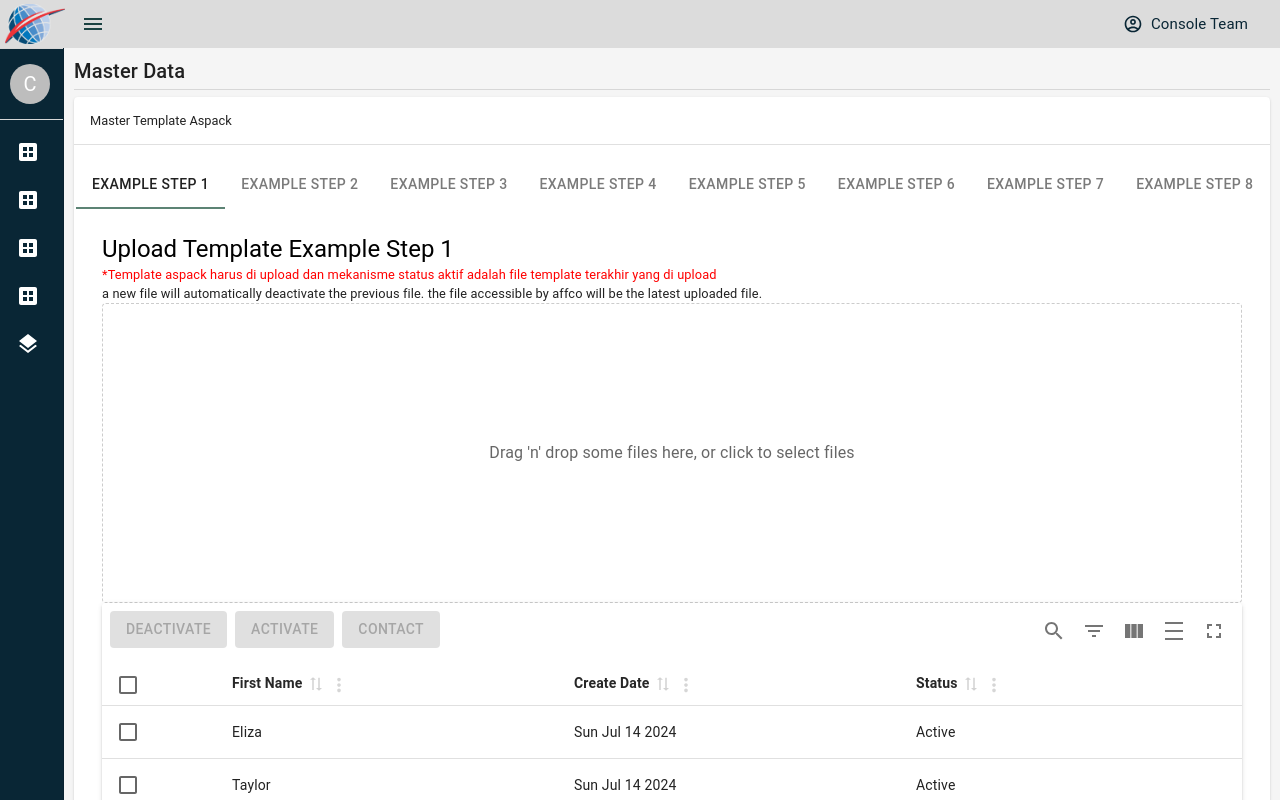
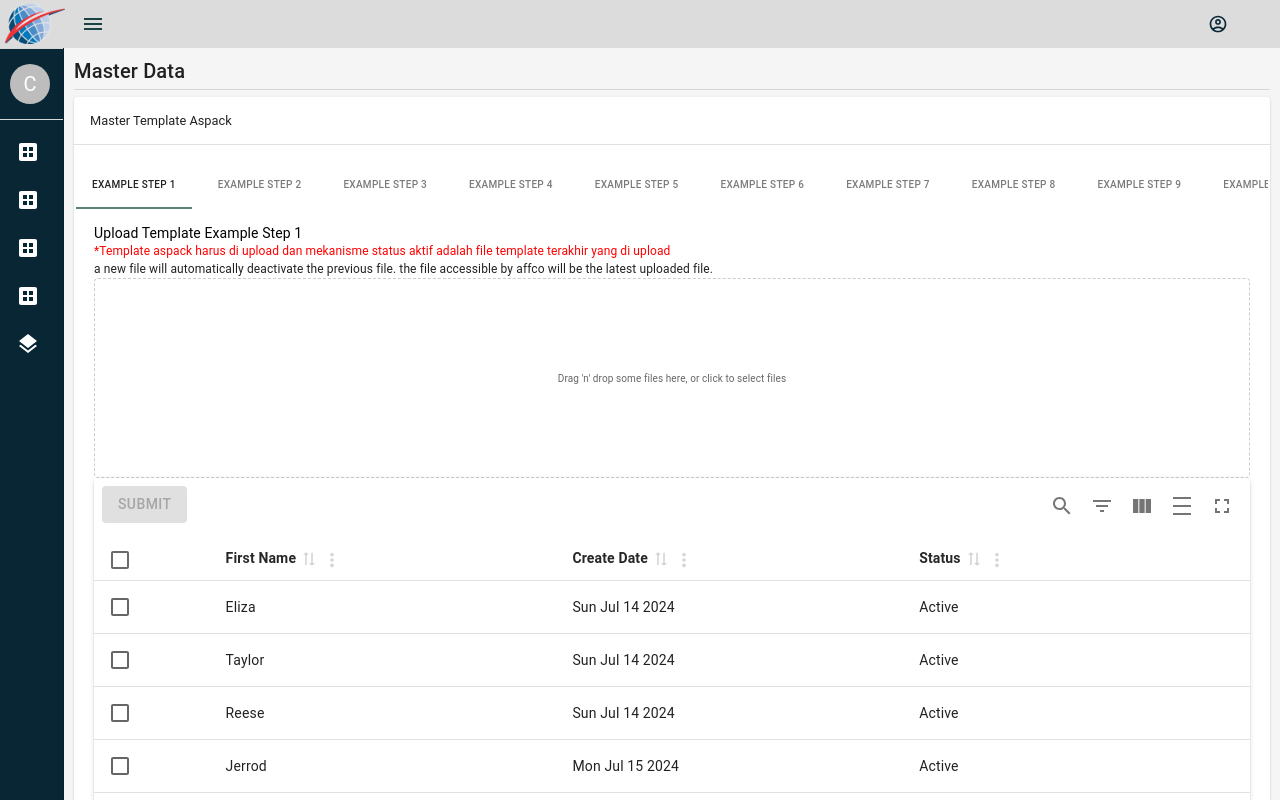
Before and after one commit to joshualouis00/ProjectASPACK, a React (Create React App) app: page /Dashboard in a window 1280 px wide. Built offline with nearby package versions, Linux system fonts and the light colour scheme.

Commit message:
Update Login Security

```diff
--- a/package.json
+++ b/package.json
@@ -14,6 +14,7 @@
     "@types/node": "^16.18.98",
     "@types/react": "^18.3.3",
     "@types/react-dom": "^18.3.0",
+    "bcrypt-ts": "^5.0.2",
     "lodash": "^4.17.21",
     "marked": "^12.0.2",
     "material-react-table": "^2.13.0",
@@ -60,6 +61,7 @@
     "axios-cache-interceptor": "^1.5.3",
     "date-fns": "^3.6.0",
     "dayjs": "^1.11.11",
+    "jwt-decode": "^4.0.0",
     "luxon": "^3.4.4",
     "moment": "^2.30.1",
     "pokenode-ts": "^1.20.0",
--- a/src/App.tsx
+++ b/src/App.tsx
@@ -29,12 +29,10 @@ import AccountCircleOutlinedIcon from "@mui/icons-material/AccountCircleOutlined
 import MasterTemplate from "./Pages/MasterTemplate";
 import PageWrapper from "./Component/PageWrapper";
 import Login from "./Pages/Login";
-import { useState } from "react";
 import MstUserAffco from "./Pages/MstUserAffco";
 import AccordionWrapper from "./Component/AccordionWrapper";
 import MstWorkflow from "./Pages/MasterWorkflow";
 import WelcomePage from "./Pages/Welcome";
-import {useUser} from "./GlobalUsers/UserContext";
 
 const drawerWidth: number = 250;
 
@@ -108,8 +106,8 @@ const defaultTheme = createTheme();
 function App() {
   const { open, setOpen } = UseToggleSidebar();
   const [anchorEl, setAnchorEl] = React.useState<null | HTMLElement>(null);
-  const { user } = useUser();
   const openMenu = Boolean(anchorEl);
+  const username = localStorage.getItem("username");
 
   const handleClick = (event: React.MouseEvent<HTMLElement>) => {
     setAnchorEl(event.currentTarget);
@@ -191,7 +189,7 @@ function App() {
                         fontSize: "15px",
                       }}
                     >
-                      {"Console Team"}
+                      {username}
                     </Typography>
                   </Button>
                   <Menu
@@ -260,7 +258,7 @@ function App() {
                         alt="Profile Picture"
                         sx={{ width: 40, height: 40 }}
                       >
-                        {user?.vusername?.charAt(0) || "C"}
+                        {"C"}
                       </Avatar>
                     </Grid>
                     <Grid
@@ -277,7 +275,7 @@ function App() {
                       </Grid>
                       <Grid item xs={12}>
                         <Typography sx={{ fontSize: "18px" }}>
-                          {user?.vrole || "Console Team"}
+                           {username}
                         </Typography>
                       </Grid>
                     </Grid>
--- a/src/Component/CustomTabPanel.tsx
+++ b/src/Component/CustomTabPanel.tsx
@@ -23,15 +23,15 @@ const TabContent = (props: ITabContent) => {
       maxWidth="xl"
       sx={{ pl: "2px !important", pr: "2px !important" }}
     >
-      <Typography variant="h5" color="initial">
+      <Typography variant="h4" color="initial" sx={{fontSize: "14px"}}>
         {"Upload Template " + props.label}
       </Typography>
-      <Typography sx={{ color: "red", fontSize: "0.8rem" }}>
+      <Typography sx={{ color: "red", fontSize: "12px" }}>
         {
           "*Template aspack harus di upload dan mekanisme status aktif adalah file template terakhir yang di upload"
         }
       </Typography>
-      <Typography sx={{ fontSize: "0.8rem" }}>
+      <Typography sx={{ fontSize: "12px" }}>
         {
           "a new file will automatically deactivate the previous file. the file accessible by affco will be the latest uploaded file."
         }
@@ -42,7 +42,7 @@ const TabContent = (props: ITabContent) => {
           border: "0.5px dashed #ccc",
           borderRadius: "4px",
           padding: "20px",
-          height: "300px",
+          height: "200px",
           textAlign: "center",
           cursor: "pointer",
           display: "flex",
@@ -51,7 +51,7 @@ const TabContent = (props: ITabContent) => {
         }}
       >
         <input {...getInputProps()} />
-        <Typography color="textSecondary">
+        <Typography color="textSecondary" sx={{ fontSize: "10px" }}>
           Drag 'n' drop some files here, or click to select files
         </Typography>
       </Box>
--- a/src/Component/TableComponent/MaterialTableUploadTemplate.tsx
+++ b/src/Component/TableComponent/MaterialTableUploadTemplate.tsx
@@ -32,17 +32,6 @@ export const AppTable = () => (
     data={data}
     enableRowSelection
     renderTopToolbarCustomActions={({ table }) => {
-      const handleDeactivate = () => {
-        table.getSelectedRowModel().flatRows.map((row) => {
-          alert('deactivating ' + row.original.firstName);
-        });
-      };
-
-      const handleActivate = () => {
-        table.getSelectedRowModel().flatRows.map((row) => {
-          alert('activating ' + row.original.firstName);
-        });
-      };
 
       const handleContact = () => {
         table.getSelectedRowModel().flatRows.map((row) => {
@@ -53,28 +42,12 @@ export const AppTable = () => (
       return (
         <div style={{ display: 'flex', gap: '0.5rem' }}>
           <Button
-            color="error"
-            disabled={table.getSelectedRowModel().flatRows.length === 0}
-            onClick={handleDeactivate}
-            variant="contained"
-          >
-            Deactivate
-          </Button>
-          <Button
-            color="success"
-            disabled={table.getSelectedRowModel().flatRows.length === 0}
-            onClick={handleActivate}
-            variant="contained"
-          >
-            Activate
-          </Button>
-          <Button
             color="info"
             disabled={table.getSelectedRowModel().flatRows.length === 0}
             onClick={handleContact}
             variant="contained"
           >
-            Contact
+            Submit
           </Button>
         </div>
       );
--- a/src/GlobalUsers/UserContext.tsx
+++ /dev/null
@@ -1,41 +0,0 @@
-import React, { createContext, useState, useContext, ReactNode } from "react";
-
-interface User {
-    vuserid: string;
-    vldap?: string;
-    bloginmode?: boolean;
-    vusername?: string;
-    vpassword?: string;
-    vaffcoid?: string;
-    vrole?: string;
-    bactive?: boolean;
-    vcrea?: string;
-    dcrea?: Date;
-    vmodi?: string;
-    dmodi?: Date;
-}
-
-interface UserContextProps {
-    user: User | null;
-    setUser: React.Dispatch<React.SetStateAction<User | null>>;
-}
-
-const UserContext = createContext<UserContextProps | undefined>(undefined);
-
-export const UserProvider: React.FC<{ children: ReactNode }> = ({ children }) => {
-    const [user, setUser] = useState<User | null>(null);
-
-    return (
-        <UserContext.Provider value={{user, setUser}}>
-            {children}
-        </UserContext.Provider>
-    );
-}
-
-export const useUser = (): UserContextProps => {
-    const context = useContext(UserContext);
-    if (!context) {
-        throw new Error("User must be used within a UserProvider");
-    }
-    return context;
-}
--- a/src/Pages/Login.tsx
+++ b/src/Pages/Login.tsx
@@ -16,42 +16,49 @@ import UseToggleSidebar from "../CommonHandler/UseToggleSidebar";
 import { createTheme, ThemeProvider } from "@mui/material/styles";
 import { useNavigate } from "react-router-dom";
 import axios from "axios";
-import {useUser} from "../GlobalUsers/UserContext";
+import { jwtDecode, JwtPayload } from "jwt-decode";
+import { hash } from "bcrypt-ts";
 
 const theme = createTheme();
 
+interface CustomJwtPayload extends JwtPayload {
+  VNAMEUSR: string;
+}
+
 const Login: React.FC = () => {
-  const [email, setEmail] = useState<string>("");
+  const [username, setUsername] = useState<string>("");
   const [password, setPassword] = useState<string>("");
-  const [role, setRole] = useState<string>("");
   const [error, setError] = useState<string>("");
   const navigate = useNavigate();
-  const { setUser } = useUser();
 
   const handleSubmit = async (event: React.FormEvent<HTMLFormElement>) => {
     event.preventDefault();
 
-    if (!email || !password) {
-      setError("Email and password are required");
+    if (!username || !password) {
+      setError("Username and password are required");
       return;
     }
 
     try {
-      const resp = await axios.post("https://localhost:44338/api/Auth/Login", {
-        email,
-        password,
-        role
+      // Hash the password before sending it to the server
+      const hashedPassword = await hash(password, 8);
+
+      const resp = await axios.post("http://10.194.235.103:9020/api/Auth/Login", {
+        username,
+        password: hashedPassword,
       });
 
-      console.log("Role " + role);
+      const { token, user } = resp.data;
+      const decode = jwtDecode<CustomJwtPayload>(token);
+      const userName = decode.VNAMEUSR; // Properti kustom dari token decoded
+      console.log("Data : ", resp.data);
+      console.log("Decode : ", decode);
 
-      const { token, user } = resp.data;
-      console.log("Token", token);
       if (token) {
         localStorage.setItem("token", token);
-        setError("");
-        setUser(user); // Assuming user data contains role and email
-        // navigate("/Welcome");
+        localStorage.setItem("username", userName);
+        localStorage.setItem("password", password);
+        // navigate("/welcome");
         // window.location.reload();
       } else {
         setError("Token not found in response");
@@ -66,13 +73,12 @@ const Login: React.FC = () => {
     setOpen(true);
   };
 
-
   //Style
   const paperStyle = {
     padding: "10px",
-    height: "65vh",
+    height: "58vh",
     width: 350,
-    margin: "20px auto",
+    margin: "50px auto",
   };
   const btnstyle = { margin: "8px 0" };
 
@@ -94,7 +100,7 @@ const Login: React.FC = () => {
               variant="square"
               sx={{ height: "45px", width: "200px", ml: "5px" }}
             ></Avatar>
-            <Typography component="h5" variant="h5" sx={{mt: "1px"}}>
+            <Typography component="h5" variant="h5" sx={{ mt: "1px" }}>
               Login
             </Typography>
             <Box
@@ -104,20 +110,19 @@ const Login: React.FC = () => {
               sx={{ mt: 0.5 }}
             >
               <TextField
-                margin="normal"
-                //required
+                margin="dense"
                 fullWidth
                 id="username"
                 label="Username"
                 name="username"
                 autoComplete="username"
                 autoFocus
-                value={email}
-                onChange={(e) => setEmail(e.target.value)}
+                value={username}
+                onChange={(e) => setUsername(e.target.value)}
+                size="medium"
               />
               <TextField
-                margin="normal"
-                //required
+                margin="dense"
                 fullWidth
                 name="password"
                 label="Password"
@@ -127,20 +132,6 @@ const Login: React.FC = () => {
                 value={password}
                 onChange={(e) => setPassword(e.target.value)}
               />
-              {/* Test Role */}
-              {/* <TextField
-                margin="normal"
-                //required
-                fullWidth
-                hidden
-                name="role"
-                label="role"
-                type="role"
-                id="role"
-                autoComplete="current-role"
-                value={role}
-                onChange={(e) => setRole(e.target.value)}
-              /> */}
               <Grid container direction="row" alignItems="center">
                 <Grid item>
                   <Typography
@@ -187,6 +178,7 @@ const Login: React.FC = () => {
                 onClick={toggleDrawer}
                 sx={{ mt: 1, mb: 1 }}
                 style={btnstyle}
+                size="medium"
               >
                 Sign In
               </Button>
--- a/src/Pages/MasterTemplate.tsx
+++ b/src/Pages/MasterTemplate.tsx
@@ -25,7 +25,7 @@ function TabPanel(props: TabPanelProps) {
       {...other}
     >
       {value === index && (
-        <Box sx={{ p: 3 }}>
+        <Box sx={{ p: 2 }}>
           <Typography>{children}</Typography>
         </Box>
       )}
@@ -66,12 +66,24 @@ const MasterTemplate = () => {
       textColor="inherit"
       variant="scrollable"
       aria-label="full width tabs example"
+      sx={{
+        '& .MuiTabs-flexContainer': {
+          gap: '10px', // Adjust the spacing between tabs if needed\
+        },
+      }}
     >
       {data.map((item, index) => (
-          <Tab label={item.name} {...a11yProps(index)} key={item.no} />
+        <Tab
+          label={item.name}
+          {...a11yProps(index)}
+          key={item.no}
+          sx={{
+            minWidth: '50px', // Adjust the minimum width of the tabs
+            fontSize: '10px', // Adjust the font size of the tab labels
+          }}
+        />
       ))}
     </Tabs>
-
       {data.map((item, index) => (
         <TabPanel
           value={value}
--- a/src/index.tsx
+++ b/src/index.tsx
@@ -3,16 +3,13 @@ import ReactDOM from "react-dom/client";
 import "./index.css";
 import App from "./App";
 import reportWebVitals from "./reportWebVitals";
-import { UserProvider } from "./GlobalUsers/UserContext";
 
 const root = ReactDOM.createRoot(
   document.getElementById("root") as HTMLElement
 );
 root.render(
   <React.StrictMode>
-    <UserProvider>
       <App />
-    </UserProvider>
   </React.StrictMode>
 );
 
```
Also changed, not shown: src/Pages/MasterWorkflow.tsx (+24 -14 lines), 1 other file (tests, documents, lock files or other folders). Lines whose indentation alone changed are shown as unchanged.
